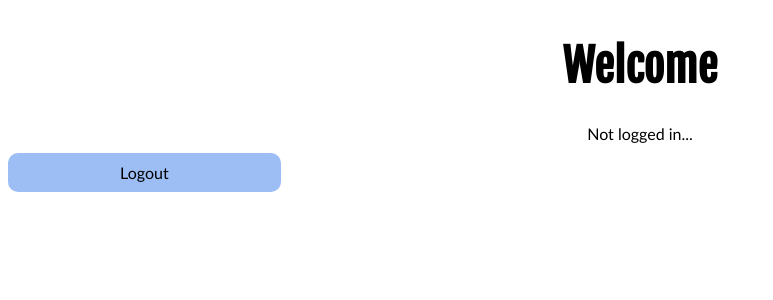
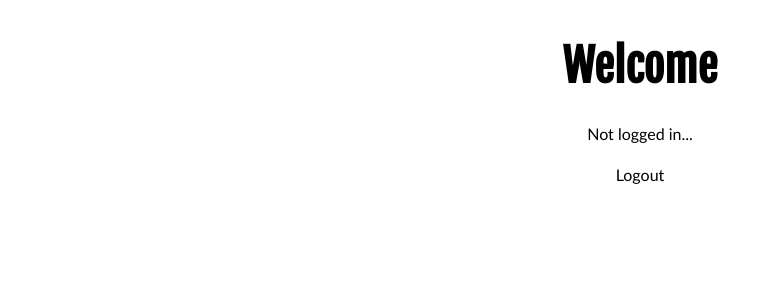
Before and after one commit to laykenvk/assignment1, a PHP site: page /logged-in.php in a window 1280 px wide. Shown: the top 300 px of the page, without its empty margins (0-773 px from the left). Run offline with PHP 8.4, Linux system fonts and the light colour scheme.

Commit message:
Update logged-in.php

```diff
--- a/logged-in.php
+++ b/logged-in.php
@@ -22,9 +22,9 @@ session_start();
 
     ?>
 
-    <div id="wrapper">
-        <a href="logout.php" style="text-decoration:none; color:black; text-align:center;"><p id="button">Logout</p></a>
-    </div>
+    <fieldset id="form">
+        <a href="logout.php" style="text-decoration:none; color:black; text-align:center;"><p>Logout</p></a>
+    </fieldset>
 
 </body>
 </html>
```
